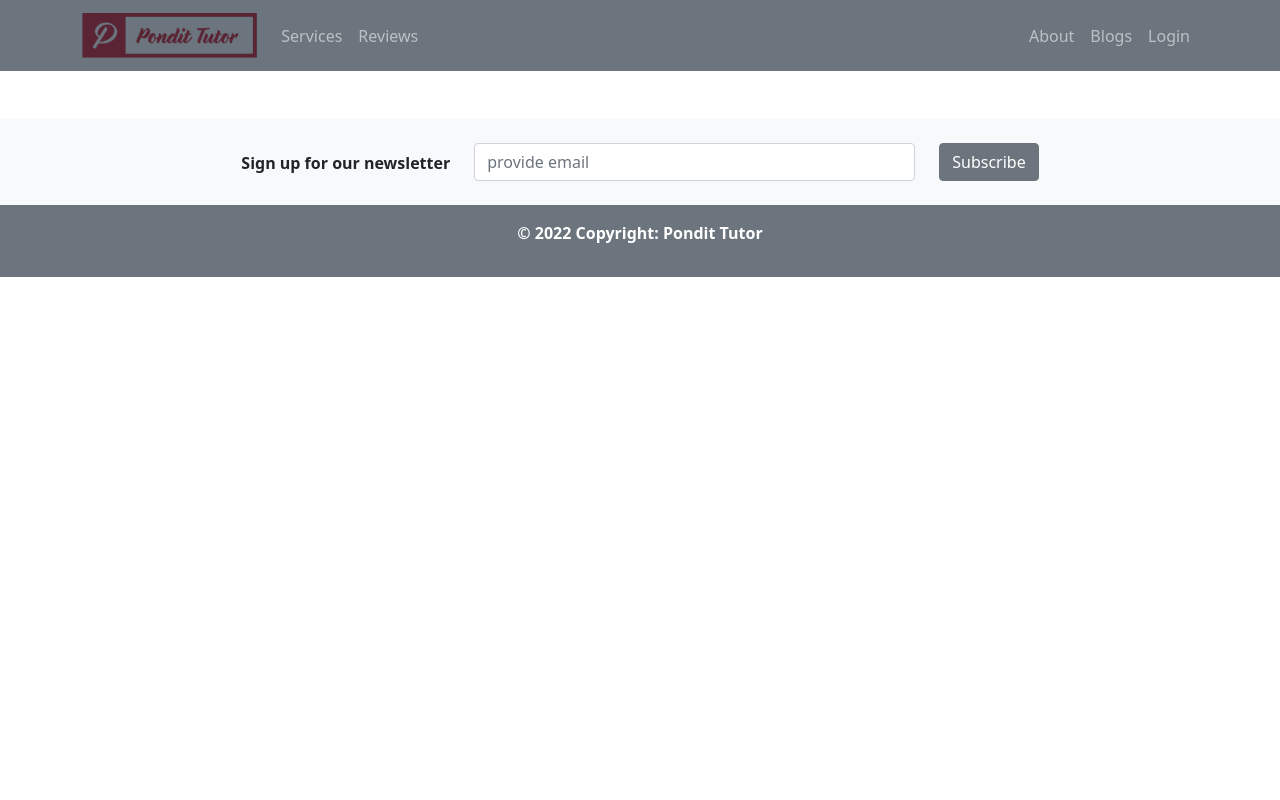
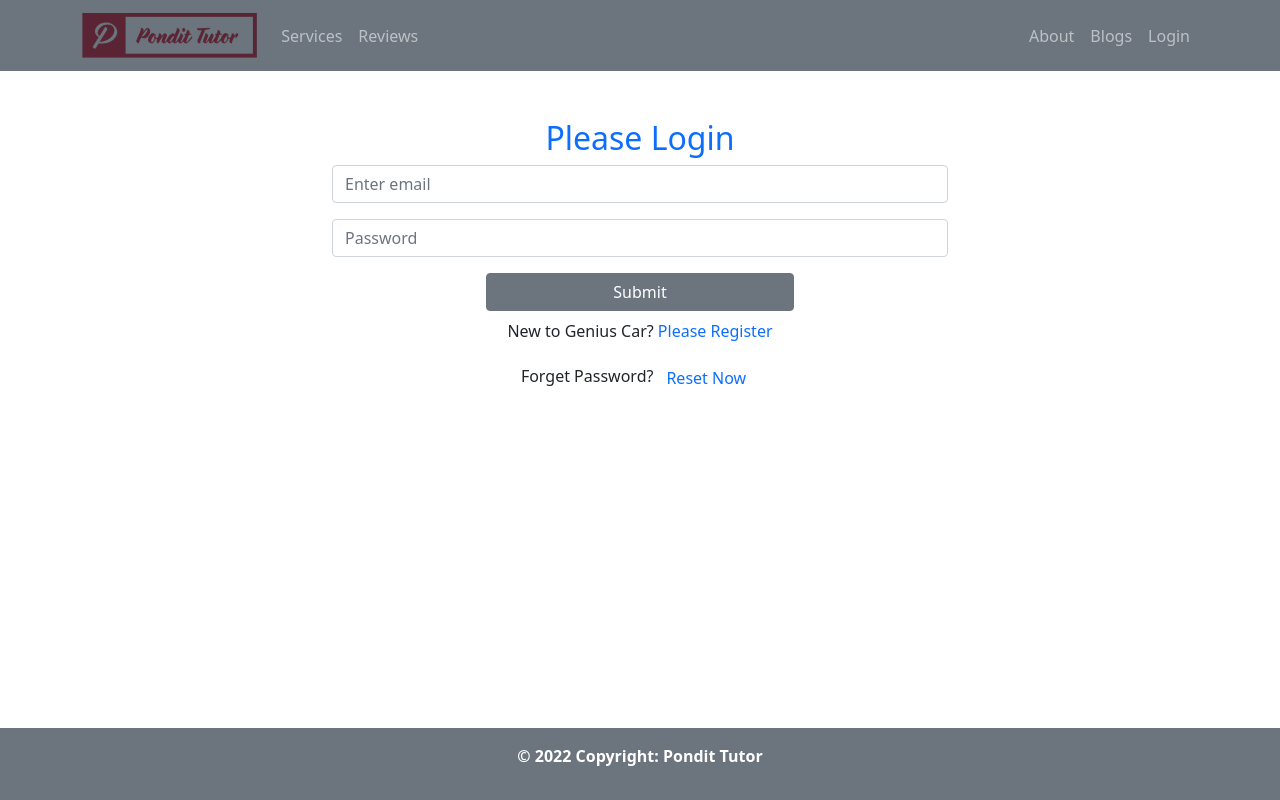
Before and after one commit to rahidhaque/pondit-tutor, a React (Create React App) app: page /login in a window 1280 px wide. Built offline with nearby package versions, Linux system fonts and the light colour scheme.

Commit message:
Footer Fixed

```diff
--- a/src/App.js
+++ b/src/App.js
@@ -1,15 +1,17 @@
 import { Route, Routes } from "react-router-dom";
 import Home from "./Pages/Home/Home/Home";
+import Login from "./Pages/Login/Login/Login";
 import Footer from "./Pages/Shared/Footer/Footer";
 import Header from "./Pages/Shared/Header/Header";
 
 function App() {
   return (
-    <div className="App">
+    <div>
       <Header></Header>
       <Routes>
         <Route path="/" element={<Home></Home>}></Route>
         <Route path="/home" element={<Home></Home>}></Route>
+        <Route path="/login" element={<Login></Login>}></Route>
       </Routes>
       <Footer></Footer>
     </div>
--- a/src/Pages/Home/Home/Home.js
+++ b/src/Pages/Home/Home/Home.js
@@ -1,5 +1,6 @@
 import React from 'react';
 import Banner from '../Banner/Banner';
+import Newsletter from '../Newsletter/Newsletter';
 import Services from '../Services/Services';
 
 const Home = () => {
@@ -7,6 +8,7 @@ const Home = () => {
         <div>
             <Banner></Banner>
             <Services></Services>
+            <Newsletter></Newsletter>
         </div>
     );
 };
--- /dev/null
+++ b/src/Pages/Home/Newsletter/Newsletter.js
@@ -0,0 +1,51 @@
+import React from 'react';
+
+const Newsletter = () => {
+    return (
+        <div>
+            <div className="mt-5 bg-light text-center">
+
+                <div className="container p-4 pb-0">
+
+                    <section className="">
+                        <form action="">
+
+                            <div className="row d-flex justify-content-center">
+
+                                <div className="col-auto">
+                                    <p className="pt-2">
+                                        <strong>Sign up for our newsletter</strong>
+                                    </p>
+                                </div>
+
+
+
+                                <div className="col-md-5 col-12">
+
+                                    <div className="form-outline mb-4">
+                                        <input type="email" id="form5Example27" className="form-control" placeholder='provide email' />
+                                    </div>
+                                </div>
+
+
+
+                                <div className="col-auto">
+
+                                    <button type="submit" className="btn btn-secondary mb-4">
+                                        Subscribe
+                                    </button>
+                                </div>
+
+                            </div>
+
+                        </form>
+                    </section>
+
+                </div>
+
+            </div >
+        </div>
+    );
+};
+
+export default Newsletter;
--- a/src/Pages/Home/Service/Service.js
+++ b/src/Pages/Home/Service/Service.js
@@ -4,7 +4,7 @@ import { Button, Card, Col } from 'react-bootstrap';
 
 
 const Service = ({ service }) => {
-    const { id, name, img, description, price } = service;
+    const { name, img, description, price } = service;
     return (
         <div className="g-4 col-sm-12 col-md-6 col-lg-4">
             <Col>
--- a/src/Pages/Login/Login/Login.js
+++ b/src/Pages/Login/Login/Login.js
@@ -1,9 +1,28 @@
 import React from 'react';
+import { Button, Form } from 'react-bootstrap';
+import { Link } from 'react-router-dom';
 
 const Login = () => {
     return (
         <div>
+            <div className='container w-50 mx-auto'>
+                <h2 className='text-primary text-center mt-5'>Please Login</h2>
+                <Form>
+                    <Form.Group className="mb-3" controlId="formBasicEmail">
+                        <Form.Control type="email" placeholder="Enter email" required />
+                    </Form.Group>
+                    <Form.Group className="mb-3" controlId="formBasicPassword">
+                        <Form.Control type="password" placeholder="Password" required />
+                    </Form.Group>
+                    <Button variant="secondary w-50 mx-auto d-block" type="submit">
+                        Submit
+                    </Button>
+                </Form>
 
+                <p className='text-center mt-2'>New to Genius Car? <Link to="/register" className='text-primary pe-auto text-decoration-none'>Please Register</Link> </p>
+                <p className='text-center mt-2'>Forget Password?
+                    <button className='btn btn-link text-primary pe-auto text-decoration-none' >Reset Now</button> </p>
+            </div>
         </div>
     );
 };
--- a/src/Pages/Shared/Footer/Footer.js
+++ b/src/Pages/Shared/Footer/Footer.js
@@ -1,58 +1,15 @@
 import React from 'react';
-import { Nav } from 'react-bootstrap';
-import { Link } from 'react-router-dom';
-
 
 const Footer = () => {
     return (
-        <div className='mt-5'>
-            <footer className="bg-light text-center">
+        <div className='fixed-bottom'>
 
-                <div className="container p-4 pb-0">
-
-                    <section className="">
-                        <form action="">
-
-                            <div className="row d-flex justify-content-center">
-
-                                <div className="col-auto">
-                                    <p className="pt-2">
-                                        <strong>Sign up for our newsletter</strong>
-                                    </p>
-                                </div>
-
-
-
-                                <div className="col-md-5 col-12">
-
-                                    <div className="form-outline mb-4">
-                                        <input type="email" id="form5Example27" className="form-control" placeholder='provide email' />
-                                    </div>
-                                </div>
-
-
-
-                                <div className="col-auto">
-
-                                    <button type="submit" className="btn btn-secondary mb-4">
-                                        Subscribe
-                                    </button>
-                                </div>
-
-                            </div>
-
-                        </form>
-                    </section>
-
-                </div>
-
-
-
+            <footer className="bg-light text-center mt-auto">
                 <div className="fw-bold text-center text-xl p-3 bg-secondary">
                     <p className='text-white'> &copy; {new Date().getFullYear()} Copyright: Pondit Tutor</p>
                 </div>
+            </footer >
 
-            </footer >
         </div >
     );
 };
--- a/src/Pages/Shared/Header/Header.js
+++ b/src/Pages/Shared/Header/Header.js
@@ -5,7 +5,7 @@ import logo from '../../../Images/Logo.png'
 
 const Header = () => {
     return (
-        <div>
+        <div className='sticky-top'>
             <Navbar collapseOnSelect expand="lg" bg="secondary" variant='dark'>
                 <Container>
                     <Navbar.Brand as={Link} to="/">
```
